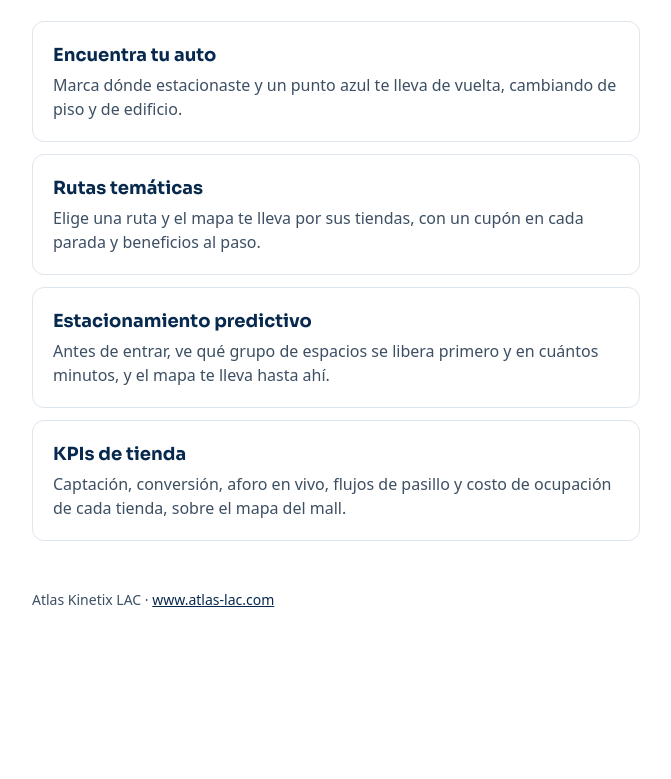
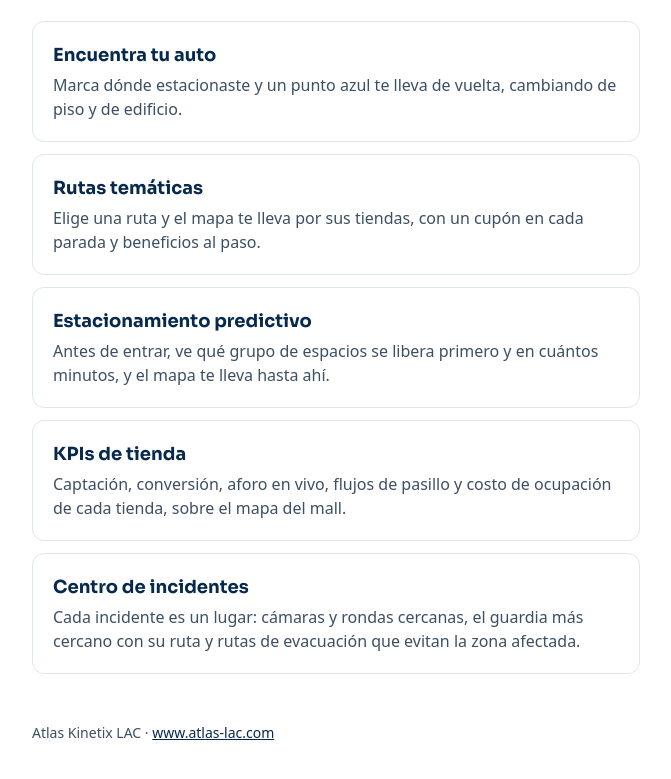
Before and after one commit to fchavarrix/fchavarrix.github.io, a plain HTML site: page index.html in a window 1280 px wide. Shown: the part 179-958 px from the top of the page, without its empty margins (304-975 px from the left). Before the commit the page ends 837 px from the top, so only its background shows below. Drawn offline with Linux system fonts and the light colour scheme.

Commit message:
Add incident center demo card
Co-Authored-By: Claude Opus 5.5 <noreply@anthropic.com>

```diff
--- a/index.html
+++ b/index.html
@@ -49,6 +49,10 @@
           <strong>KPIs de tienda</strong>
           <span>Captación, conversión, aforo en vivo, flujos de pasillo y costo de ocupación de cada tienda, sobre el mapa del mall.</span>
         </a>
+        <a class="demo" href="https://incident-center-demo.atlas-lac.com/">
+          <strong>Centro de incidentes</strong>
+          <span>Cada incidente es un lugar: cámaras y rondas cercanas, el guardia más cercano con su ruta y rutas de evacuación que evitan la zona afectada.</span>
+        </a>
       </div>
       <footer>Atlas Kinetix LAC · <a href="https://www.atlas-lac.com">www.atlas-lac.com</a></footer>
     </main>
```
